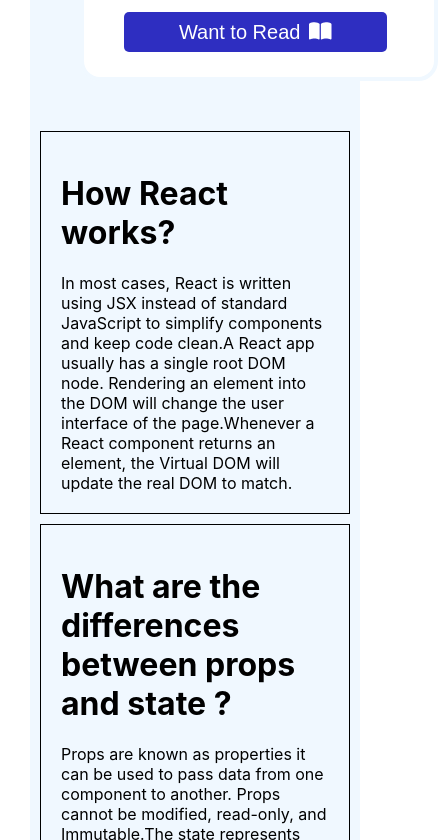
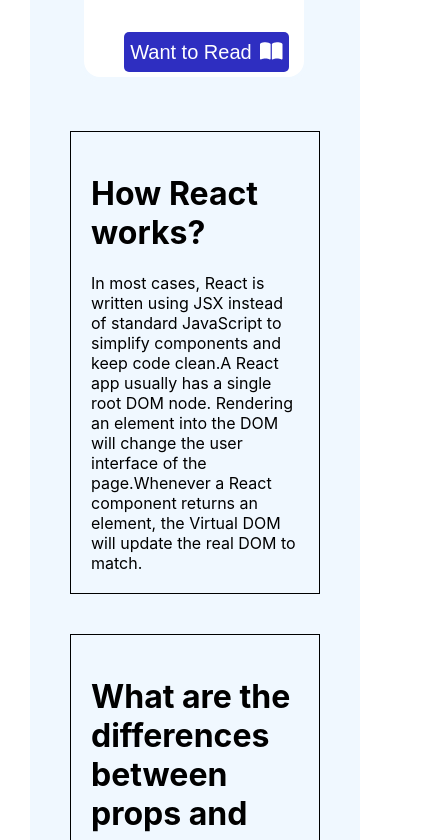
Before and after one commit to likhon29/book-reader-club, a React (Create React App) app: page / in a window 390 px wide. Shown: the part 3464-4304 px from the top of the page, 439 px wide, since content can reach past the window. Built offline with nearby package versions, Linux system fonts and the light colour scheme.

Commit message:
Responsive for mobile

```diff
--- a/src/compoents/Blogs/Blogs.css
+++ b/src/compoents/Blogs/Blogs.css
@@ -1,5 +1,5 @@
 .ques-ans {
-    margin: 10px;
+    margin: 40px;
     margin-bottom: 10px;
     border: 1px solid;
     padding:20px;
--- a/src/compoents/Books/Books.css
+++ b/src/compoents/Books/Books.css
@@ -43,3 +43,14 @@
     margin:20px;
     margin-top:10px;
 }
+
+@media only screen and (max-width: 600px) {
+    .books{
+
+    }
+    .book{
+        width: 220px;
+        margin-left: 0px;
+        padding-left:0px;
+    }
+}
--- a/src/compoents/Main/Main.css
+++ b/src/compoents/Main/Main.css
@@ -30,8 +30,12 @@
       flex-direction: column;
       padding-left: 0px;
     }
+    .books-container{
+      margin:0;;
+    }
     .book-container{
       grid-template-columns: repeat(1,1fr);
+      padding-left:0;
     }
 
   }
```
